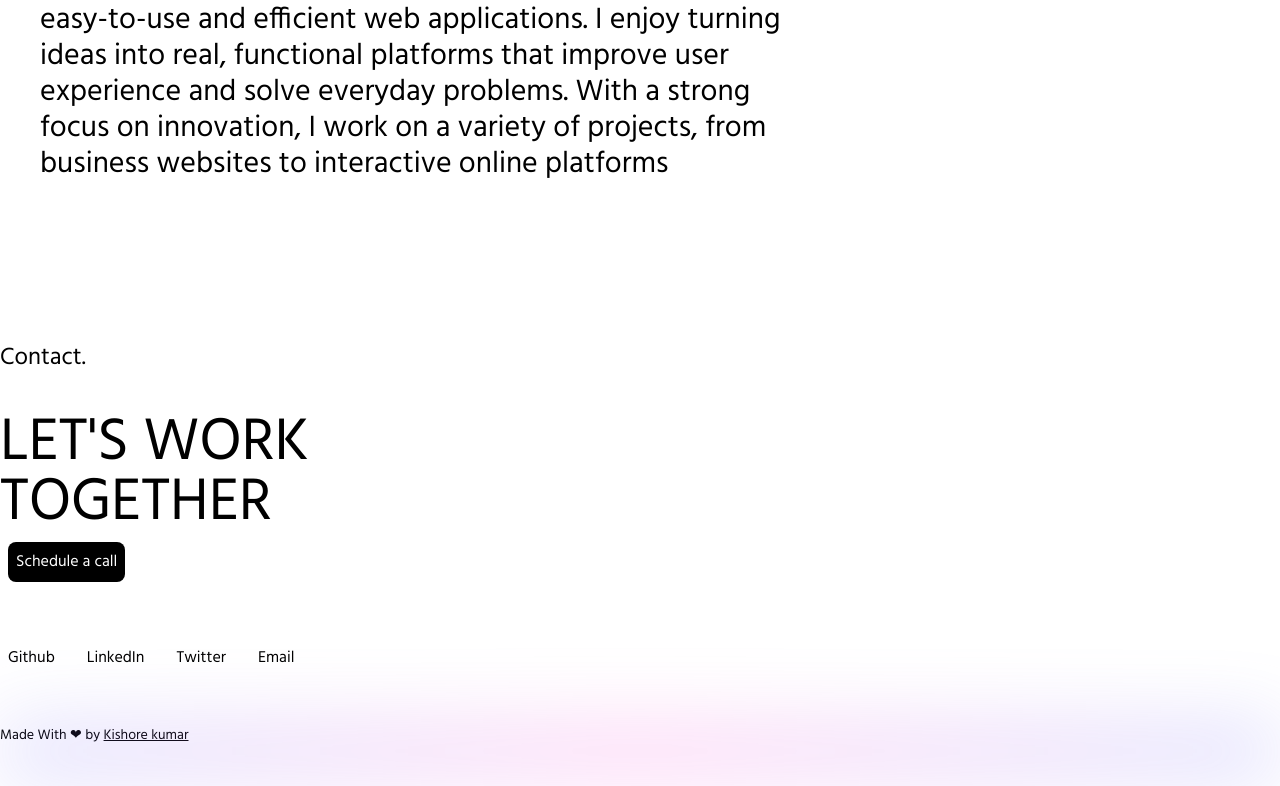
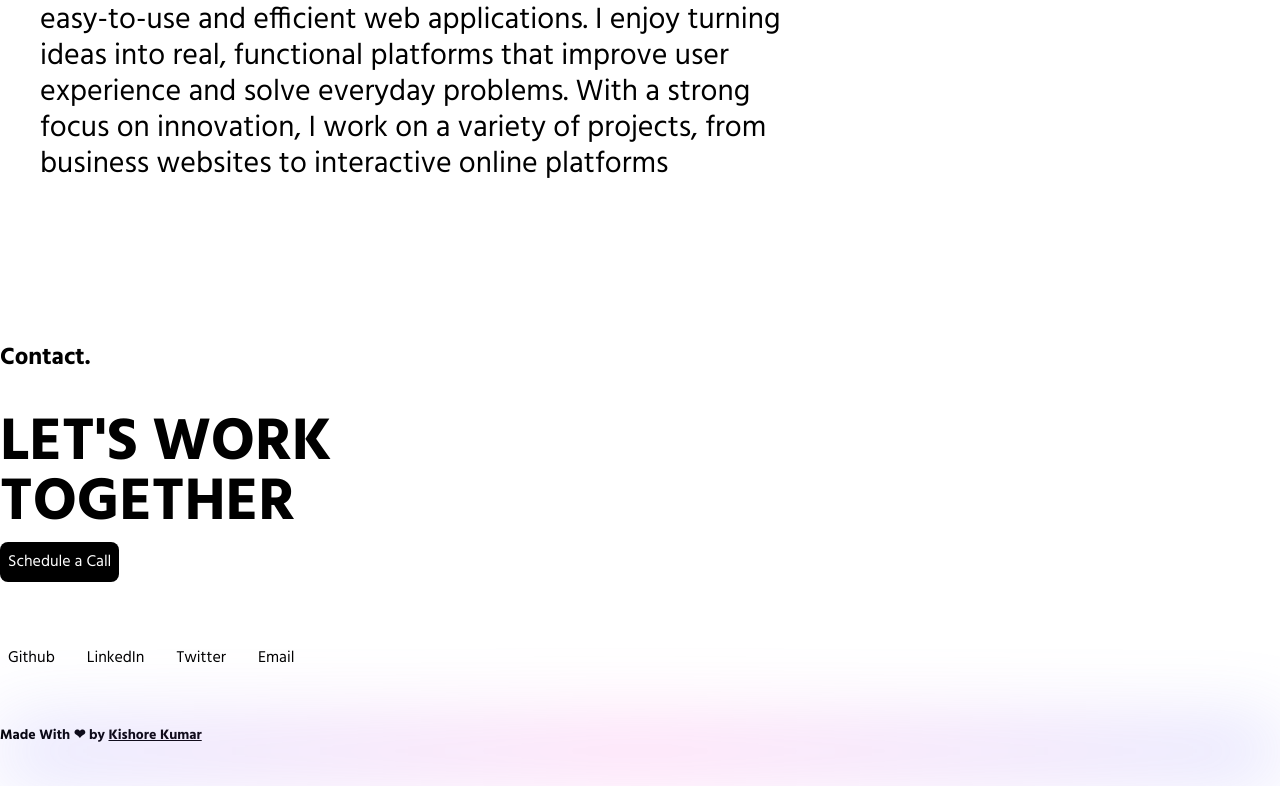
Before and after one commit to bhhackerkishor/portfolio, a Next.js app: page / in a window 1280 px wide. Shown: the part 1946-2732 px from the top of the page. Built offline with nearby package versions, Linux system fonts and the light colour scheme.

Commit message:
Update index.js

```diff
--- a/components/Footer/index.js
+++ b/components/Footer/index.js
@@ -3,30 +3,36 @@ import Socials from "../Socials";
 import Link from "next/link";
 import Button from "../Button";
 
-const Footer = ({}) => {
+const Footer = () => {
   return (
     <>
       <div className="mt-5 laptop:mt-40 p-2 laptop:p-0">
         <div>
-          <h1 className="text-2xl text-bold">Contact.</h1>
+          <h1 className="text-2xl font-bold">Contact.</h1>
           <div className="mt-10">
-            <h1 className="text-3xl tablet:text-6xl laptop:text-6xl laptopl:text-8xl text-bold">
+            <h1 className="text-3xl tablet:text-6xl laptop:text-6xl laptopl:text-8xl font-bold">
               LET&apos;S WORK
             </h1>
-            <h1 className="text-3xl tablet:text-6xl laptop:text-6xl laptopl:text-8xl text-bold">
+            <h1 className="text-3xl tablet:text-6xl laptop:text-6xl laptopl:text-8xl font-bold">
               TOGETHER
             </h1>
-            <Button type="primary">Schedule a call</Button>
+            <a
+              href="https://calendly.com/kishor47gaming/30min"
+              target="_blank"
+              rel="noopener noreferrer"
+            >
+              <Button type="primary">Schedule a Call</Button>
+            </a>
             <div className="mt-10">
               <Socials />
             </div>
           </div>
         </div>
       </div>
-      <h1 className="text-sm text-bold mt-2 laptop:mt-10 p-2 laptop:p-0">
+      <h1 className="text-sm font-bold mt-2 laptop:mt-10 p-2 laptop:p-0">
         Made With ❤ by{" "}
-        <Link href="http://www.porfolio-kishor.com">
-          <a className="underline underline-offset-1">Kishore kumar</a>
+        <Link href="http://www.portfolio-kishor.com">
+          <a className="underline underline-offset-1">Kishore Kumar</a>
         </Link>
       </h1>
     </>
```
